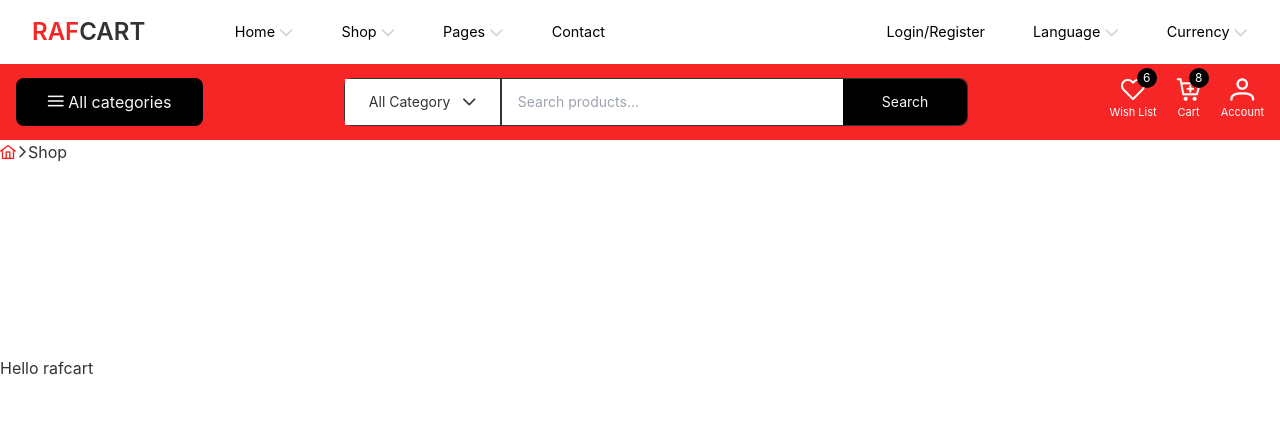
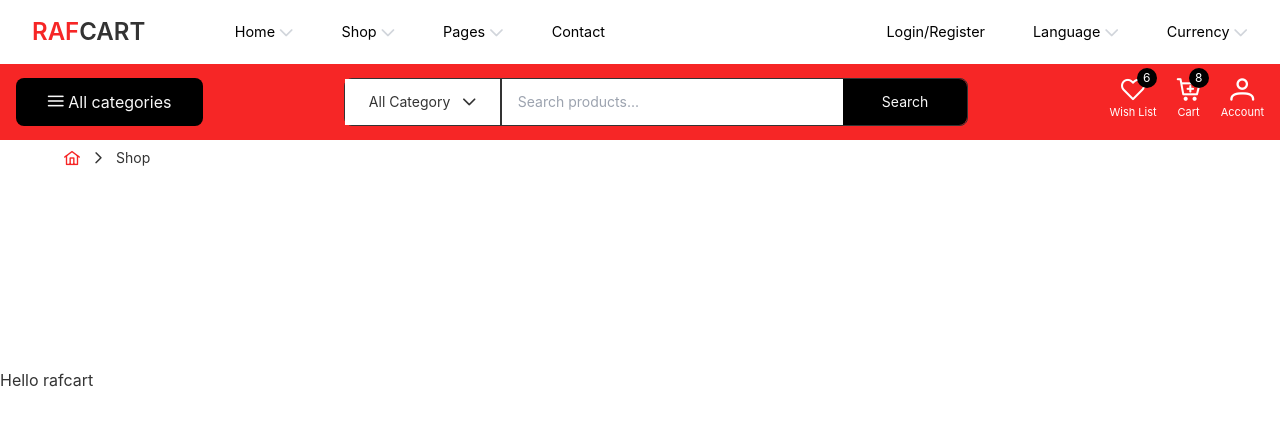
Before and after one commit to Ealfred1/E-commerce, a React (Vite) app: page / in a window 1280 px wide. Shown: the top 426 px of the page. Built offline with nearby package versions, Linux system fonts and the light colour scheme.

Commit message:
style changes

```diff
--- a/src/components/Navbar.jsx
+++ b/src/components/Navbar.jsx
@@ -34,10 +34,12 @@ const Navbar = () => {
 				</div>
 			</nav>
 			<Searchbar />
-			<div className="flex items-center">
-				<i className="pi pi-home text-primary"></i>
-				<i className="pi pi-chevron-right text-xs"></i>
-				<span className="">Shop</span>
+			<div className="w-full flex items-start px-[4rem] py-2">
+				<div className="flex gap-3 items-center">
+					<i className="pi pi-home text-primary"></i>
+					<i className="pi pi-chevron-right text-xs"></i>
+					<span className="text-sm">Shop</span>
+				</div>
 			</div>
 		</>
 	)
```
